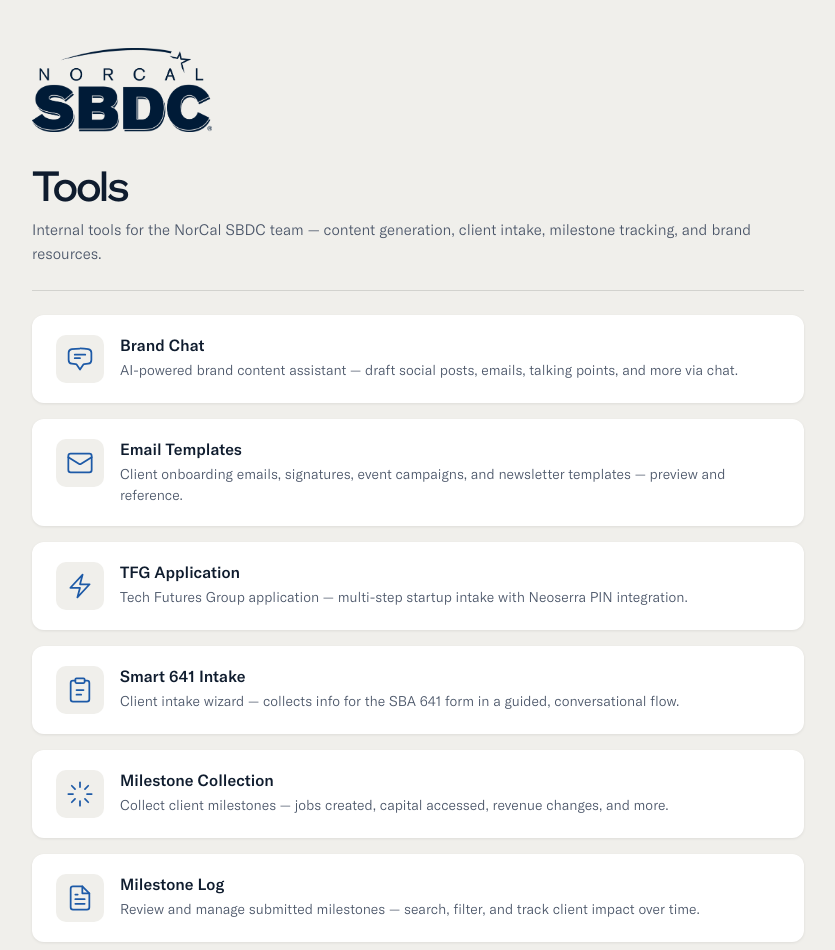
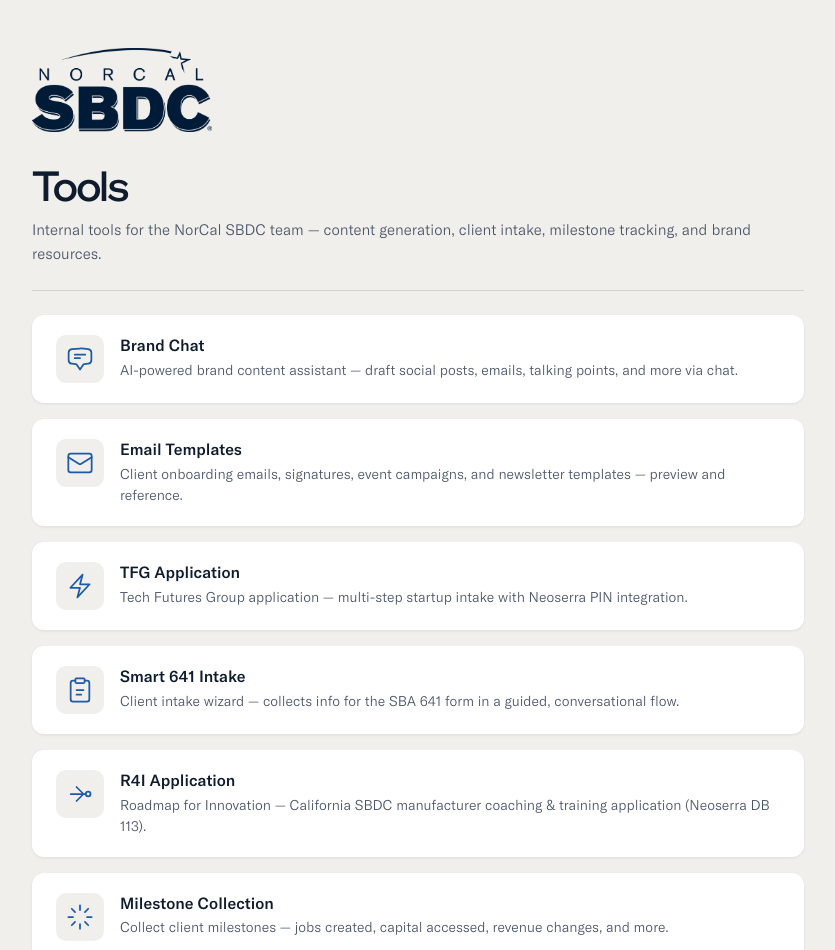
Before and after one commit to aphelps099/mysbdc-tools, a Next.js app: page / in a window 1280 px wide. Shown: the top 950 px of the page, without its empty margins (222-1057 px from the left). Built offline with nearby package versions, Linux system fonts and the light colour scheme.

Commit message:
feat: add Roadmap for Innovation card to tools index
R4I application card added after Smart 641 Intake on the
tools landing page — links to /roadmap-apply.

https://claude.ai/code/session_01DHDF4usiQpC72nWq5GGGkM

```diff
--- a/src/app/page.tsx
+++ b/src/app/page.tsx
@@ -49,6 +49,16 @@ const tools = [
         <path d="M16 4h2a2 2 0 0 1 2 2v14a2 2 0 0 1-2 2H6a2 2 0 0 1-2-2V6a2 2 0 0 1 2-2h2" />
         <rect x="8" y="2" width="8" height="4" rx="1" />
         <path d="M9 12h6" /><path d="M9 16h4" />
+      </svg>
+    ),
+  },
+  {
+    href: '/roadmap-apply',
+    name: 'R4I Application',
+    description: 'Roadmap for Innovation — California SBDC manufacturer coaching & training application (Neoserra DB 113).',
+    icon: (
+      <svg width="28" height="28" viewBox="0 0 24 24" fill="none" stroke="currentColor" strokeWidth="1.5" strokeLinecap="round" strokeLinejoin="round">
+        <path d="M9 6l6 6-6 6" /><path d="M4 12h12" /><circle cx="19" cy="12" r="2" />
       </svg>
     ),
   },
```
